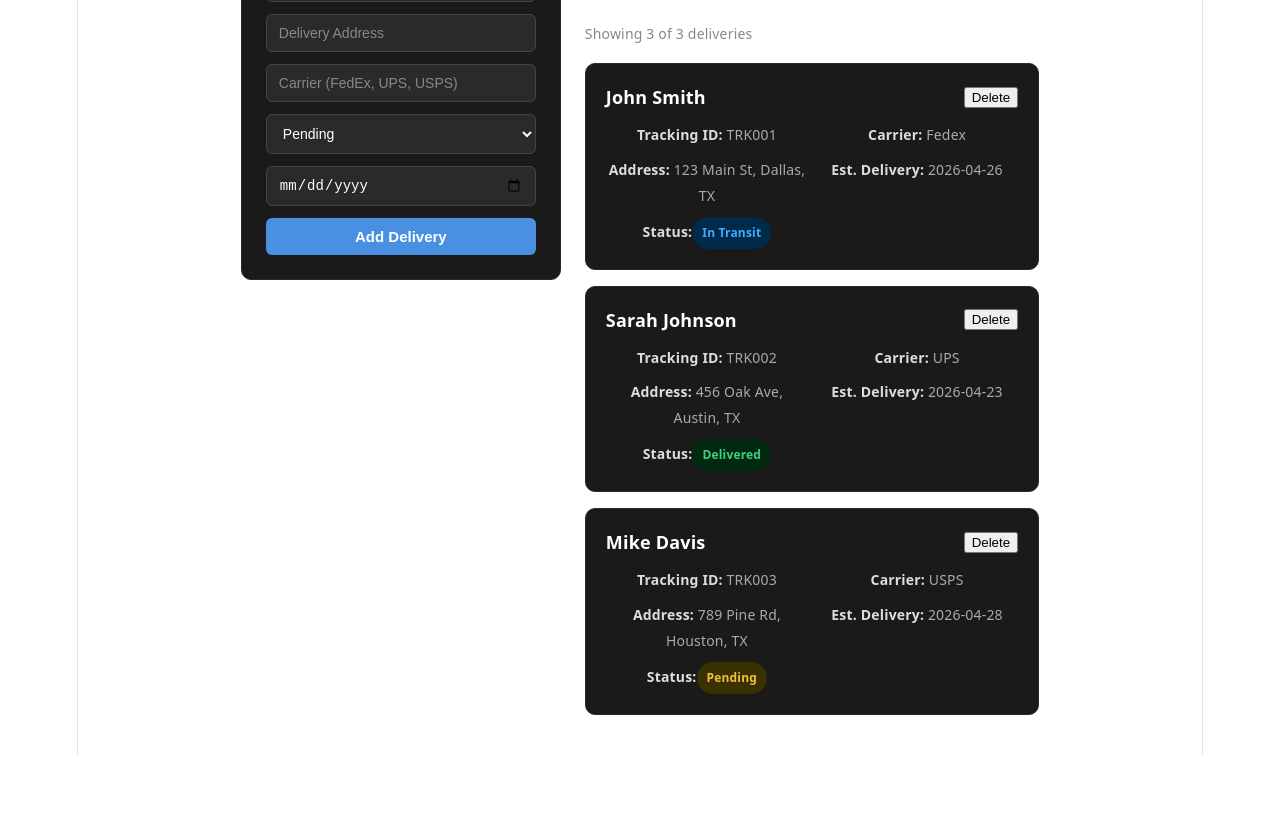
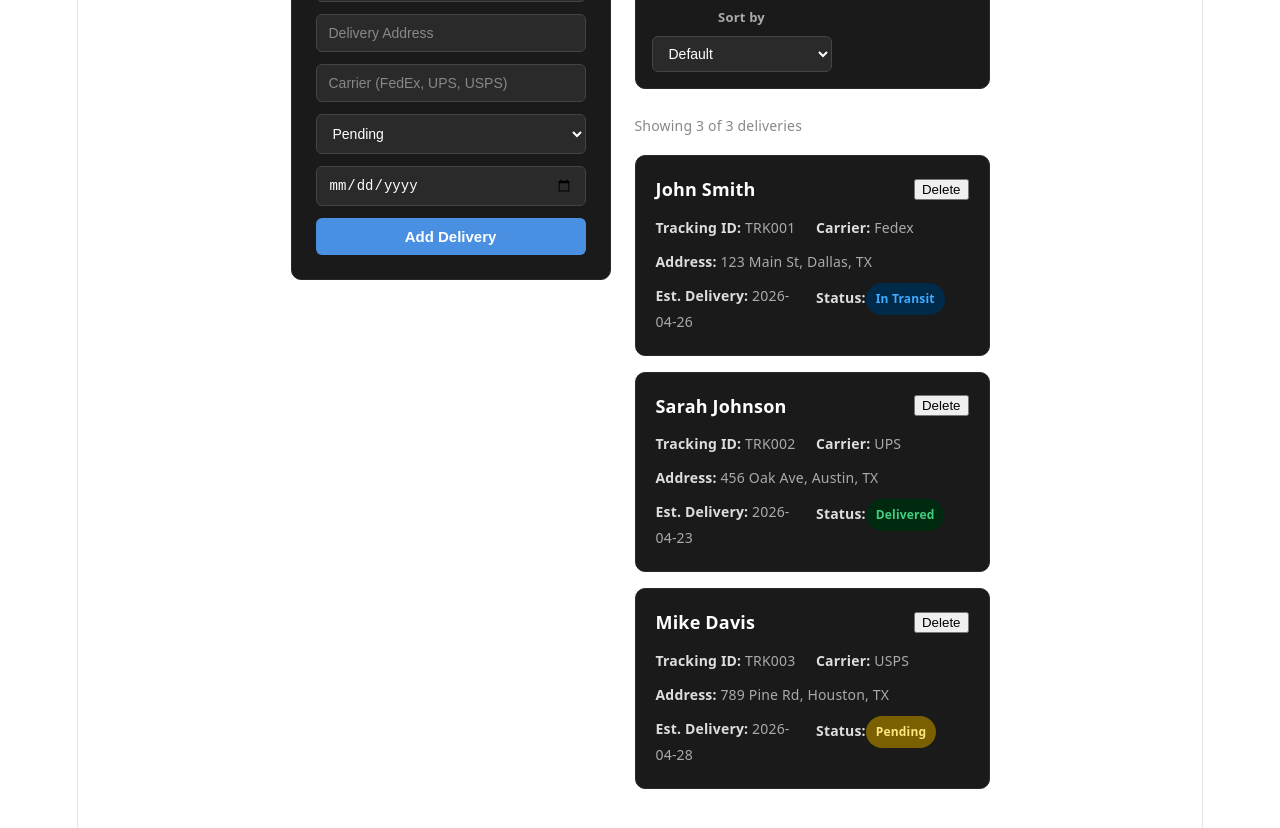
Before and after one commit to crispcodews/logistics-tracker, a React (Vite) app: page / in a window 1280 px wide. Shown: the part 260-1088 px from the top of the page. Before the commit the page ends 1015 px from the top, so only its background shows below. Built offline with nearby package versions, Linux system fonts and the light colour scheme.

Commit message:
Update
Fixed wrapping for address section

```diff
--- a/src/Components/DeliveryCard.jsx
+++ b/src/Components/DeliveryCard.jsx
@@ -26,7 +26,7 @@ function DeliveryCard({ delivery, onDelete }) {
         <p>
           <strong>Carrier:</strong> {delivery.carrier}
         </p>
-        <p>
+        <p className={styles.fullWidth}>
           <strong>Address:</strong> {delivery.address}
         </p>
         <p>
@@ -37,8 +37,8 @@ function DeliveryCard({ delivery, onDelete }) {
           <span
             className={`${styles.statusBadge} ${getStatusClass(
               delivery.status
-            )}`}
-          >
+            )}`}>
+
             {delivery.status}
           </span>
         </p>
--- a/src/Components/DeliveryCard.module.css
+++ b/src/Components/DeliveryCard.module.css
@@ -23,12 +23,15 @@
     display: grid;
     grid-template-columns: 1fr 1fr;
     gap: 8px;
+    align-items: start;
 }
 
 .info p {
     margin: 0;
     font-size: 14px;
     color: #aaa;
+    text-align: left;
+    word-break: break-word;
 }
 
 .info p strong {
@@ -44,8 +47,8 @@
 }
 
 .statusPending {
-    background-color: #3a3000;
-    color: #f0c040;
+    background-color: #7a6000;
+    color: #ffe680;
 }
 
 .statusInTransit {
@@ -72,3 +75,7 @@
     background-color: #ff5555;
     color: white;
 }
+
+.fullWidth {
+    grid-column: 1 / -1;
+}
```
